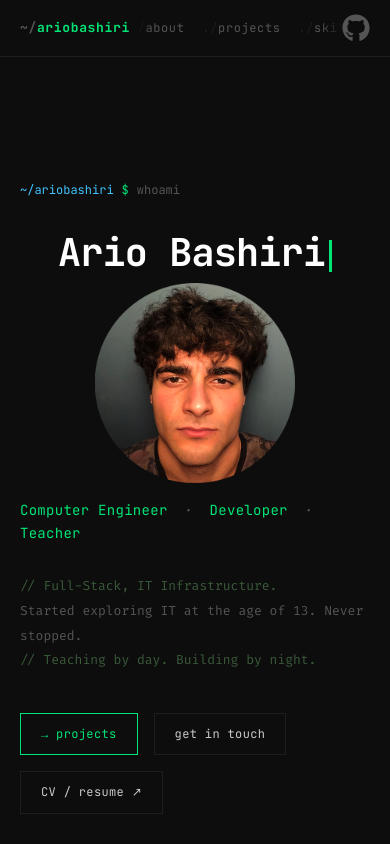
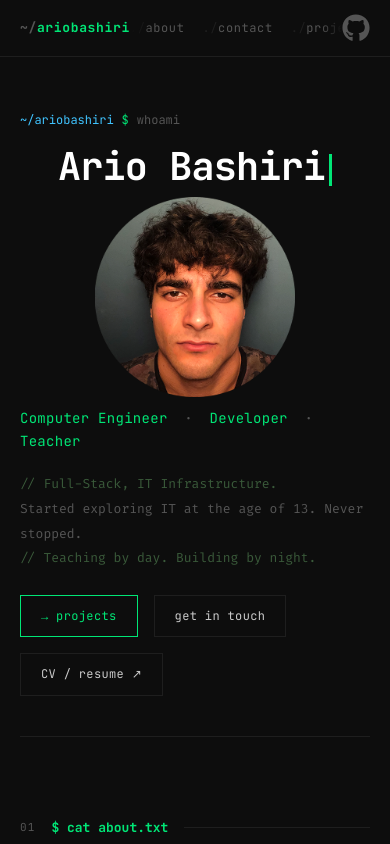
Before and after one commit to Ariocodes/ariofolio, a React (Vite) app: page / in a window 390 px wide. Shown: the top 844 px of the page. Built offline with nearby package versions, Linux system fonts and the light colour scheme.

Commit message:
small fix for mobile. test #4

```diff
--- a/src/components/Hero.css
+++ b/src/components/Hero.css
@@ -87,17 +87,42 @@
 body {
   overflow-x: hidden;
 }
+@media (max-width: 640px) {
+  body {
+    margin: 0;
+  }
 
-@media (max-width: 640px) {
+  .hero {
+    min-height: unset;
+    padding-top: 10px;
+    padding-bottom: 40px;
+  }
+
+  .prompt {
+    margin-top: 0;
+    margin-bottom: 16px;
+  }
+
   .hero-name {
     flex-direction: column;
-    align-items: center; /* center everything */
+    align-items: center;
     text-align: center;
     gap: 8px;
+
+    margin-top: 0;
+    margin-bottom: 10px;
   }
 
   .hero-img {
     width: 200px;
     height: 200px;
   }
+
+  .hero-role {
+    margin-bottom: 18px;
+  }
+
+  .hero-bio {
+    margin-bottom: 24px;
+  }
 }
--- a/src/components/Navbar.jsx
+++ b/src/components/Navbar.jsx
@@ -7,9 +7,9 @@ function Navbar() {
       <div className="nav-logo"><span>~/</span>ariobashiri</div>
       <ul>
         <li><a href="#about">about</a></li>
+        <li><a href="#contact">contact</a></li>
         <li><a href="#projects">projects</a></li>
         <li><a href="#skills">skills</a></li>
-        <li><a href="#contact">contact</a></li>
       </ul>
       <div className="github-link"><a href="https://github.com/ariocodes" target="_blank" rel="noreferrer" className="github-link"><FaGithub/></a></div>
     </nav>
```
